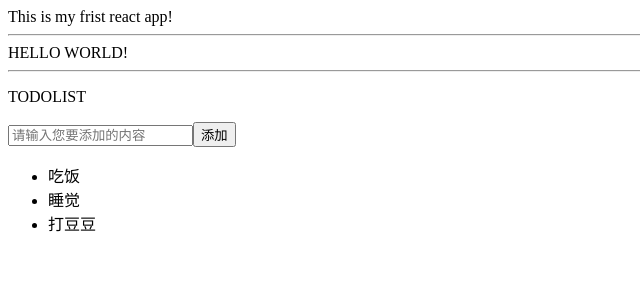
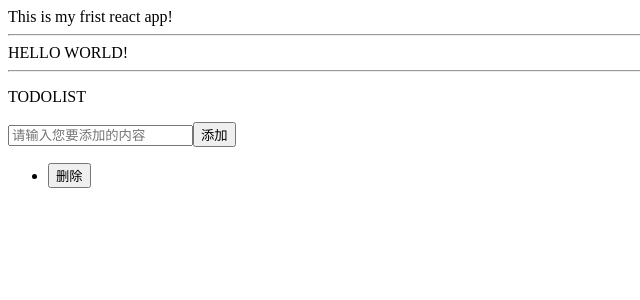
Before and after one commit to iplaycodex/my-react-app, a React (Create React App) app in the folder my-frist-react-app/: page / in a window 1280 px wide. Both pictures are taken after a click on the button "添加". Shown: the top 300 px of the page, without its empty margins (0-640 px from the left). Built offline with nearby package versions, Linux system fonts and the light colour scheme.

Commit message:
todolist 添加新增和删除功能

```diff
--- a/my-frist-react-app/src/components/TodoList.js
+++ b/my-frist-react-app/src/components/TodoList.js
@@ -22,11 +22,19 @@ class TodoList extends Component{
                 <input type="text" placeholder="请输入您要添加的内容"
                        value={this.state.inputVal}
                        onChange={this.inputDidChange.bind(this)}/>
-                <button>添加</button>
+                <button onClick={this.addList.bind(this)}>添加</button>
                 <ul>
-                    <li>吃饭</li>
-                    <li>睡觉</li>
-                    <li>打豆豆</li>
+                    {/* 在react循环一个标签如下所示,它没有vue这种v-for的指令 */}
+                    {
+                        this.state.list.map((item,index)=>{
+                            return (
+                                <li key={index}>
+                                    <span>{item}</span>
+                                    <button onClick={this.del.bind(this,index)}>删除</button>
+                                </li>
+                            )
+                        })
+                    }
                 </ul>
             </div>
         )
@@ -41,5 +49,27 @@ class TodoList extends Component{
             inputVal:e.target.value
         })
     }
+    addList(){
+        /**
+         * 添加数据
+         * 数组解构赋值
+         */
+        this.setState({
+            list:[...this.state.list,this.state.inputVal],
+            inputVal:''
+        })
+    }
+    del(index){
+        /**
+         * immutable
+         * react 的设计思想是不允许我们直接改变state中的任何数据
+         * 每次我们修改的时时候都需要深拷贝这个数据副本,修改它的副本
+         */
+        let arr = [...this.state.list];
+        arr.splice(index,1);
+        this.setState({
+            list:arr
+        });
+    }
 }
 export default TodoList;
```
